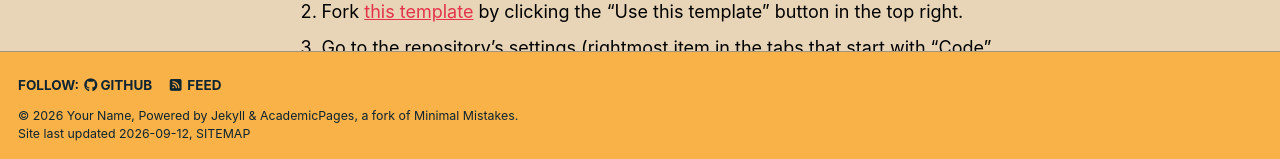
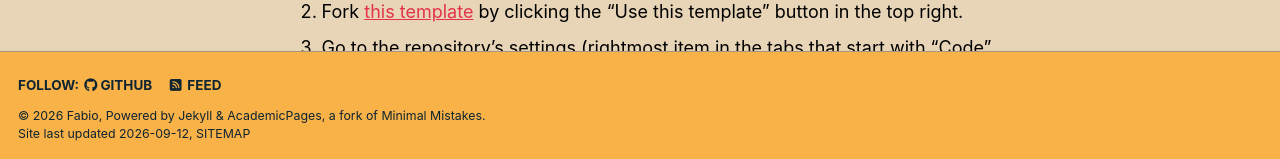
Before and after one commit to FabioScielzoOrtiz/fabioscielzoortiz.github.io, a Jekyll site: the page built from _pages/about.md, in a window 1280 px wide and 900 px high, scrolled down 588 px. Shown: the part 738-897 px from the top of the window. Built offline with Jekyll 4.4.1, drawn with Linux system fonts in a browser that asks for light colours; some web fonts are replaced; a script bundle is joined from its source files by our own code; library files that are not in the unit come from our copies.

Commit message:
Update author information and repository URL in configuration

```diff
--- a/_config.yml
+++ b/_config.yml
@@ -11,12 +11,12 @@
 site_theme               : "sunrise" # The available themes options are "default", "air", "sunrise", "mint", "dirt" and "contrast"
 title                    : "Fabio Scielzo-Ortiz"
 title_separator          : "-"
-name                     : &name "Your Name"
-description              : &description "Your Name's academic portfolio"   # Update this with a general description of your site, this is the default if not overridden by a page
-url                      : https://academicpages.github.io # The base hostname & protocol for your site e.g. "https://[your GitHub username].github.io",
+name                     : &name "Fabio"
+description              : &description "Fabio's academic portfolio"   # Update this with a general description of your site, this is the default if not overridden by a page
+url                      : https://fabioscielzoortiz.com/ # The base hostname & protocol for your site e.g. "https://[your GitHub username].github.io",
                                                            # or if you already have some other page hosted on Github then use "https://[your GitHub username].github.io/[Your Repo Name]"
 baseurl                  : "" # the subpath of your site, e.g. "/blog"
-repository               : "academicpages/academicpages.github.io"
+repository               : "FabioScielzoOrtiz/fabioscielzoortiz.github.io"
 
 # Site Author - The following control what appear as part of the author content on the side bar.
 #               If a field is blank the icon and link will not appear, otherwise it will be shown.
```
